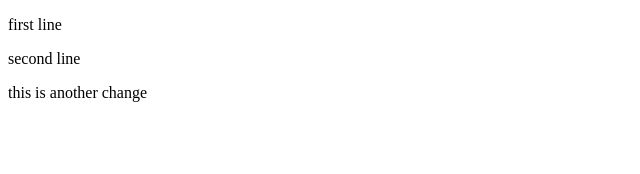
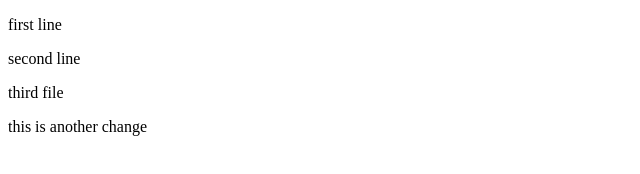
Before and after one commit to SmartyRaven/Nested, a plain HTML site: page index.html in a window 1280 px wide. Shown: the whole page, without its empty margins (0-640 px from the left). Drawn offline with Linux system fonts and the light colour scheme.

Commit message:
Update index.html
add third p

```diff
--- a/index.html
+++ b/index.html
@@ -9,6 +9,7 @@
 <body>
     <p>first line</p>
     <p>second line</p>
+    <p> third file</p>
     <p>this is another change</p>
 </body>
 </html>
```
